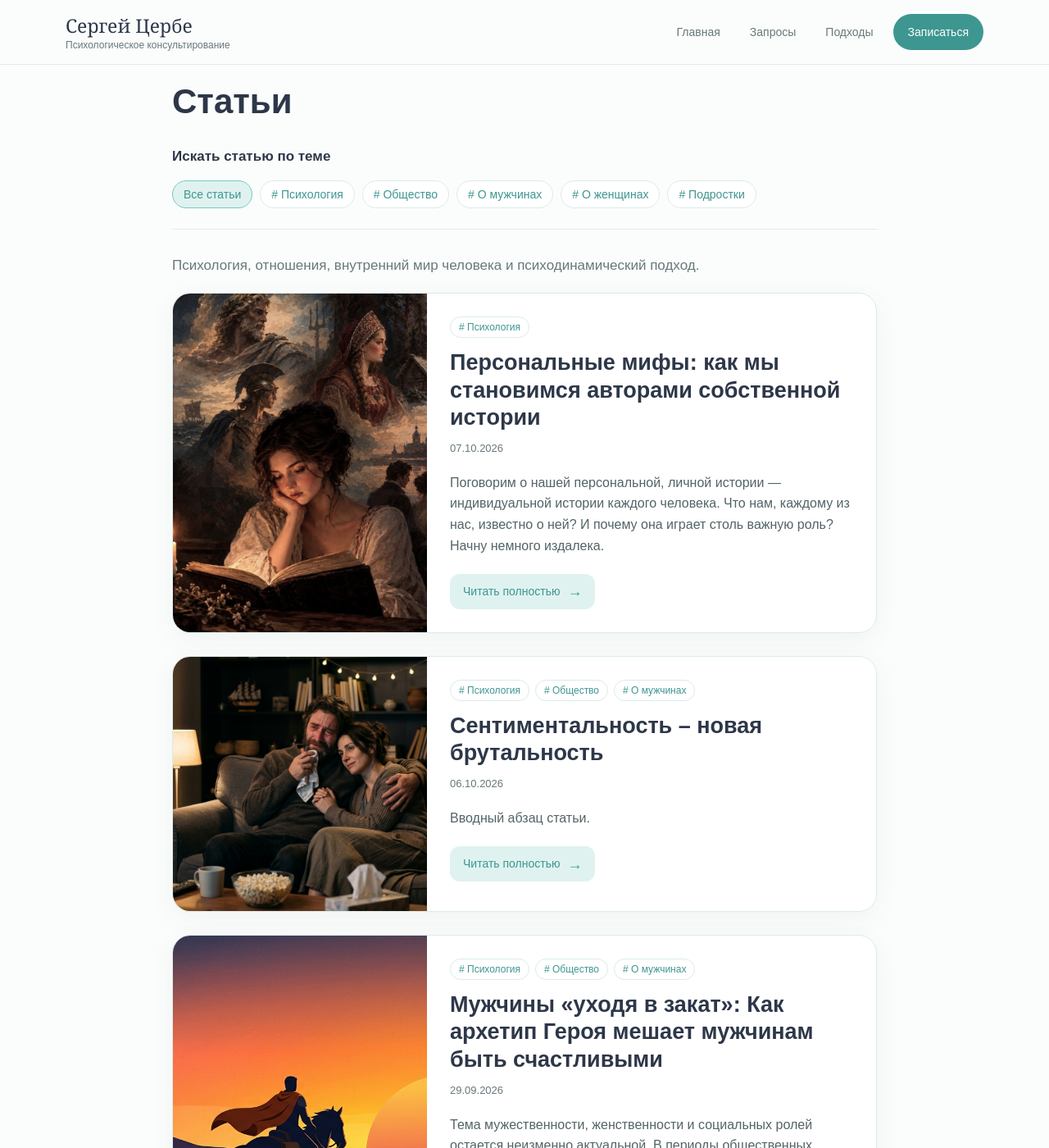
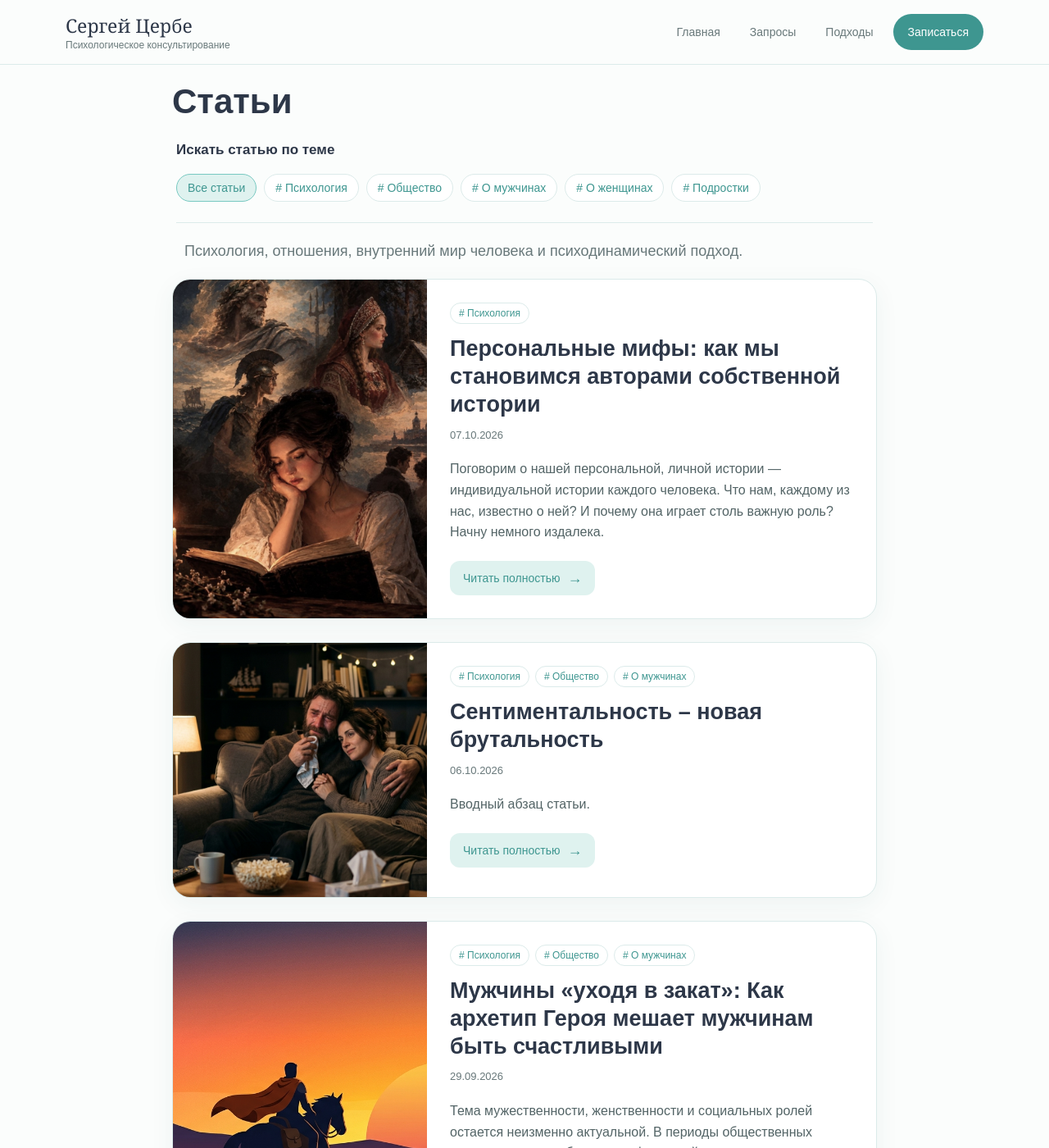
Before and after one commit to zerbe25-gif/zerbe25-gif.github.io, a Jekyll site: the page built from articles.md, in a window 1280 px wide and 1400 px high. Shown: the whole window at 82% size. Built offline with Jekyll 4.4.1, drawn with Linux system fonts in a browser that asks for light colours.

Commit message:
Update articles.html

```diff
--- a/_layouts/articles.html
+++ b/_layouts/articles.html
@@ -71,9 +71,9 @@
     }
 
     .page-description {
-      margin: 0;
+      margin: 15px;
       color: var(--muted);
-      font-size: 17px;
+      font-size: 18px;
     }
 
     .articles-list {
@@ -86,7 +86,7 @@
 /* Поиск статей по темам */
 
 .topic-filter {
-  margin: 28px 0 30px;
+  margin: 20px 5px 20px;
 }
 
 .topic-filter-title {
```
